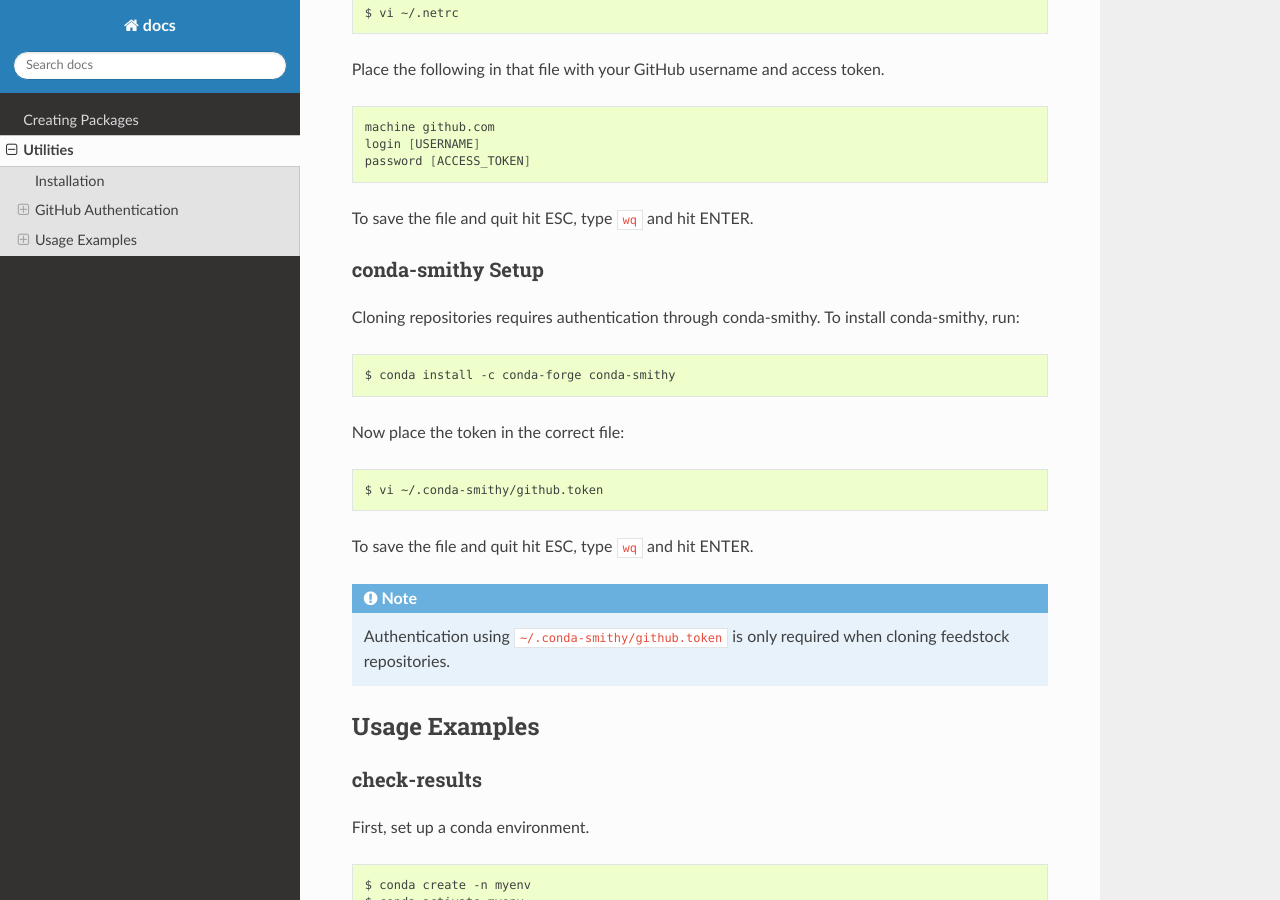
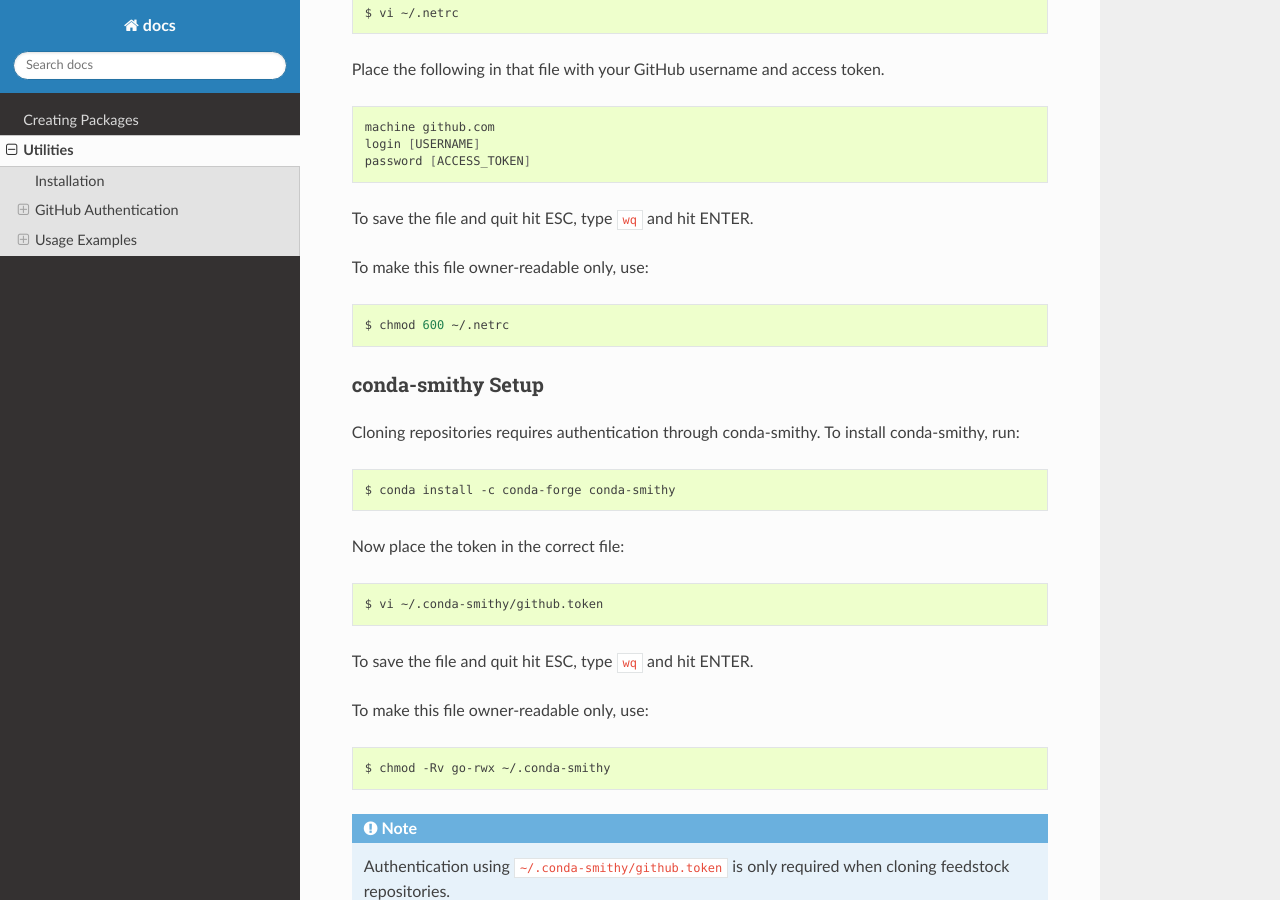
Before and after one commit to nsls-ii-forge/docs, a Sphinx documentation site: the page built from source/utils.rst, in a window 1280 px wide and 900 px high, scrolled down 904 px. Built offline with Sphinx 7.4.7 and the Read the Docs theme 2.0.0, drawn with Linux system fonts in a browser that asks for light colours.

Commit message:
added permission change doc

```diff
--- a/source/utils.rst
+++ b/source/utils.rst
@@ -41,7 +41,7 @@ GitHub Access Token
 First, create a `personal access token <https://docs.github.com/en/github/authenticating-to-github/creating-a-personal-access-token>`_ for GitHub.
 
 ``.netrc`` Setup
-===========
+================
 
 This may already be setup if you automatically authenticate on GitHub using git.
 
@@ -61,6 +61,13 @@ Place the following in that file with your GitHub username and access token.
 
 To save the file and quit hit ESC, type :bash:`wq` and hit ENTER.
 
+To make this file owner-readable only, use:
+
+.. code-block:: bash
+
+    $ chmod 600 ~/.netrc
+
+
 conda-smithy Setup
 ==================
 
@@ -78,6 +85,12 @@ Now place the token in the correct file:
     $ vi ~/.conda-smithy/github.token
 
 To save the file and quit hit ESC, type :bash:`wq` and hit ENTER.
+
+To make this file owner-readable only, use:
+
+.. code-block:: bash
+
+    $ chmod -Rv go-rwx ~/.conda-smithy
 
 .. note::
 
```
